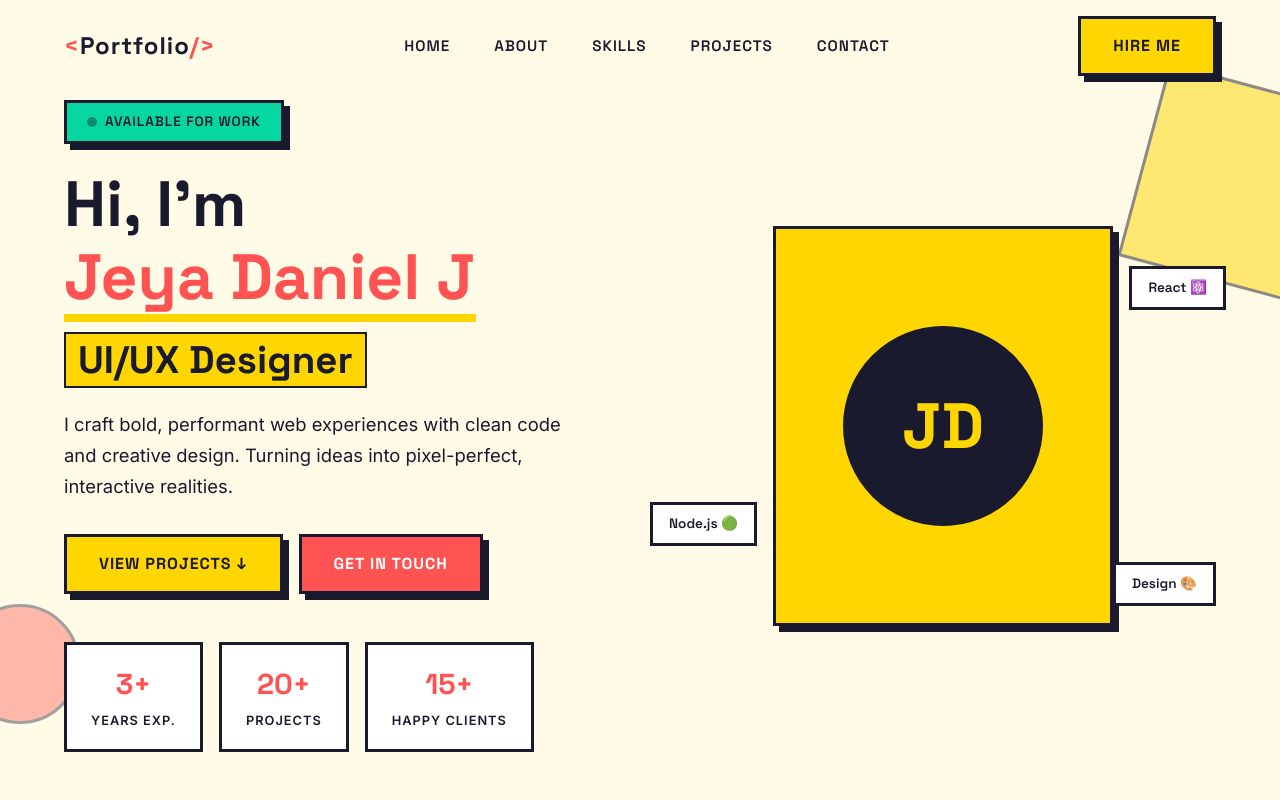
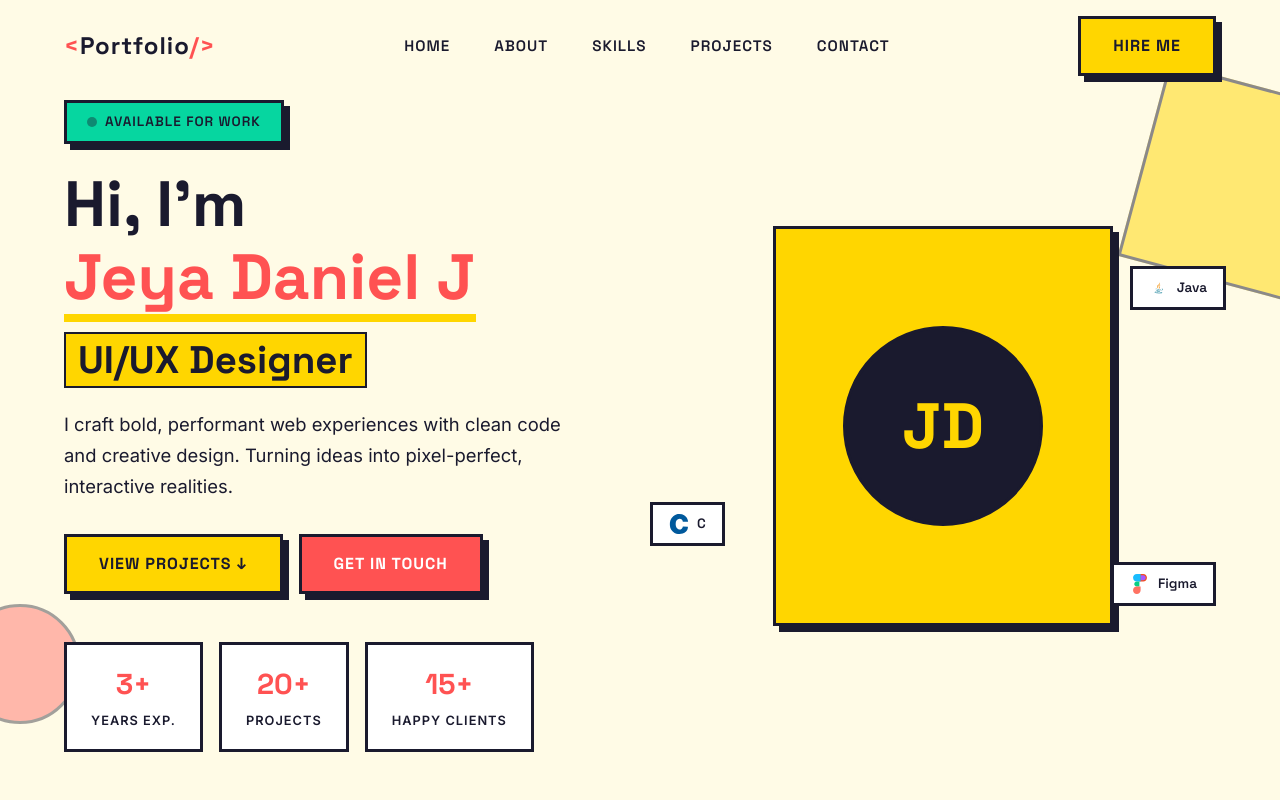
Before and after one commit to jeya-daniel-j/Portfolio, a React (Vite) app: page / in a window 1280 px wide. Shown: the top 800 px of the page. Built offline with nearby package versions, Linux system fonts and the light colour scheme.

Commit message:
Update floating tags in Hero with Java, C, and Figma logos

```diff
--- a/src/components/Hero.css
+++ b/src/components/Hero.css
@@ -205,8 +205,16 @@
   font-family: var(--font-heading);
   font-weight: 600;
   font-size: 0.85rem;
+  display: flex;
+  align-items: center;
+  gap: 8px;
   background: #fff;
   animation: float 3s ease-in-out infinite;
+}
+
+.hero__floating-icon {
+  width: 20px;
+  height: 20px;
 }
 
 .hero__floating-tag--1 {
--- a/src/components/Hero.jsx
+++ b/src/components/Hero.jsx
@@ -61,13 +61,27 @@ export default function Hero() {
             </div>
           </div>
           <div className="hero__floating-tag hero__floating-tag--1 brutal-border">
-            React ⚛️
+            <svg className="hero__floating-icon" viewBox="0 0 150 150">
+              <path fill="#00758F" d="M84.43,91.58c-2.19,0.55-6.85,1.51-13.7,1.51c-6.71,0-12.19-1.1-12.19-2.47c0-0.96,1.1-1.37,1.1-1.37l-0.14,0 c-3.29,0.55-6.17,1.51-6.17,2.74c0,2.33,9.18,4.11,17.4,4.11c7.12,0,13.84-1.1,16.85-2.74L84.43,91.58L84.43,91.58z M61.83,98.84 c-1.51,0.27-4.66,1.1-4.66,2.6c0,2.19,6.85,3.84,13.56,3.84c9.18,0,13.02-2.33,13.15-2.47l-3.84-2.19 c-1.64,0.41-4.38,0.96-9.32,0.96c-5.48,0-9.04-0.96-9.04-2.06c0-0.27,0.14-0.41,0.41-0.69L61.83,98.84L61.83,98.84z M99.37,84.18 c-0.27,4.93-4.8,7.95-9.32,10.55L90.46,95c4.8-1.37,13.56-5.34,12.88-11.51c-0.41-3.01-3.15-5.21-6.71-5.21 c-1.1,0-2.19,0.27-3.01,0.41l0,0l-0.14,0.41C96.49,78.56,99.51,81.03,99.37,84.18L99.37,84.18z M70.6,113.09 c12.74-0.14,27.13-2.6,26.99-6.85c0-0.82-0.41-1.37-0.96-1.64l-0.14,0.27c-1.1,3.29-11.1,5.62-26.03,5.75 c-9.59,0.14-22.74-2.19-22.74-4.8c0-2.6,6.17-4.11,6.17-4.11l-0.41-0.27c-4.25,0.55-11.92,2.6-11.92,5.48 C41.68,111.17,59.5,113.23,70.6,113.09L70.6,113.09z M69.23,116.24c-5.07,0.14-11.24-0.41-16.58-1.23l-0.41,0.27 c5.21,1.51,12.47,2.47,20.42,2.33c15.62-0.14,28.23-3.97,28.5-8.63l-0.14-0.14C99.92,110.07,93.2,115.97,69.23,116.24L69.23,116.24 z M49.63,83.08c0-2.33,8.91-3.7,13.02-3.97l0.41,0.27c-1.64,0.27-7.95,1.51-7.95,2.88c0,1.64,9.87,2.74,15.48,2.74 c9.73,0,16.3-1.51,18.09-1.92l2.47,1.51C89.5,85.41,82.1,87.6,70.6,87.6C57.85,87.33,49.63,84.86,49.63,83.08L49.63,83.08z" />
+              <path fill="#F29111" d="M88.41,50.06h-0.14C84.3,51.43,72.38,56.09,72.38,65c0,4.93,4.93,7.81,4.93,12.47c0,1.64-0.96,3.29-1.64,4.11 l0.41,0.27c2.06-1.37,5.62-4.25,5.62-7.95c0-3.15-4.25-6.85-4.25-10.96C77.17,56.64,85.53,51.71,88.41,50.06L88.41,50.06z M82.52,38.55c0,13.02-17.95,18.09-17.95,27.4c0,6.58,4.25,10.55,6.71,13.15l-0.14,0.14c-3.01-1.92-10.96-6.71-10.96-14.52 c0-11.1,20.55-16.3,20.55-28.77c0-1.51-0.27-2.74-0.41-3.43l0.27-0.14C81.28,33.35,82.52,35.4,82.52,38.55L82.52,38.55z" />
+            </svg>
+            Java
           </div>
           <div className="hero__floating-tag hero__floating-tag--2 brutal-border">
-            Node.js 🟢
+            <svg className="hero__floating-icon" viewBox="0 0 24 24">
+              <path fill="#00599C" d="M16.5921 9.1962s-.354-3.298-3.627-3.39c-3.2741-.09-4.9552 2.474-4.9552 6.14 0 3.6651 1.858 6.5972 5.0451 6.5972 3.184 0 3.5381-3.665 3.5381-3.665l6.1041.365s.36 3.31-2.196 5.836c-2.552 2.5241-5.6901 2.9371-7.8762 2.9201-2.19-.017-5.2261.034-8.1602-2.97-2.938-3.0101-3.436-5.9302-3.436-8.8002 0-2.8701.556-6.6702 4.047-9.5502C7.444.72 9.849 0 12.254 0c10.0422 0 10.7172 9.2602 10.7172 9.2602z" />
+            </svg>
+            C
           </div>
           <div className="hero__floating-tag hero__floating-tag--3 brutal-border">
-            Design 🎨
+            <svg className="hero__floating-icon" viewBox="0 0 24 24">
+              <path fill="#F24E1E" d="M15.852 8.981h-4.588V0h4.588c2.476 0 4.49 2.014 4.49 4.49s-2.014 4.491-4.49 4.491z" />
+              <path fill="#A259FF" d="M12.735 7.51h3.117c1.665 0 3.019-1.355 3.019-3.019s-1.355-3.019-3.019-3.019h-3.117V7.51z" />
+              <path fill="#1ABCFE" d="M12.735 8.981H8.148c-2.476 0-4.49-2.014-4.49-4.49S5.672 0 8.148 0h4.588v8.981z" />
+              <path fill="#0ACF83" d="M8.148 8.981c-1.665 0-3.019 1.355-3.019 3.019s1.355 3.019 3.019 3.019h3.117V8.981H8.148z" />
+              <path fill="#FF7262" d="M8.172 24c-2.489 0-4.515-2.014-4.515-4.49s2.014-4.49 4.49-4.49h4.588v4.441c0 2.503-2.047 4.539-4.563 4.539z" />
+            </svg>
+            Figma
           </div>
         </div>
       </div>
```
